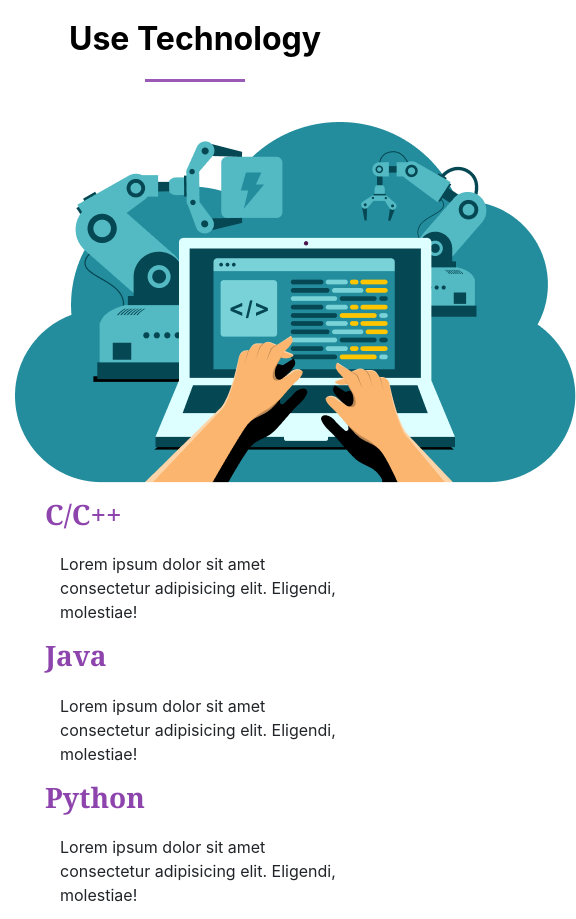
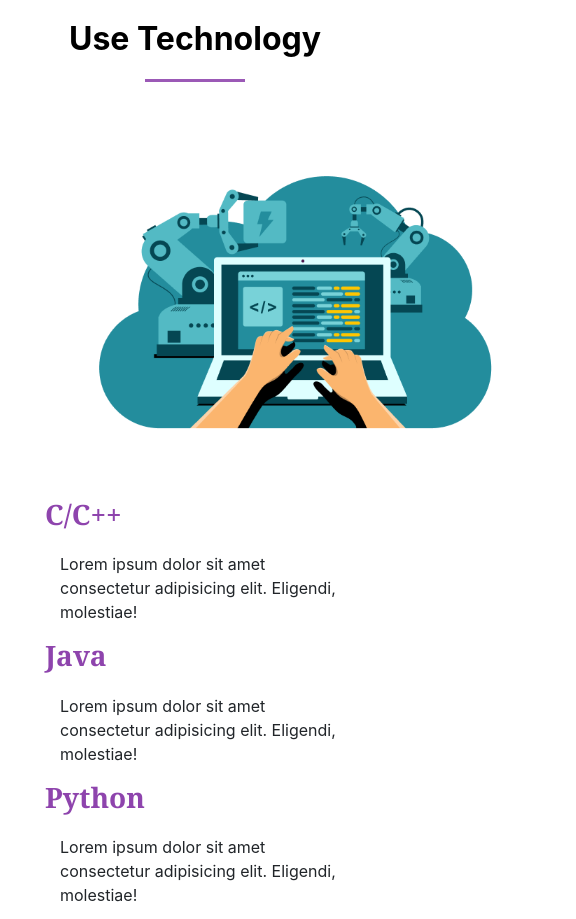
Before and after one commit to study-love-edm/Portfolio, a plain HTML site: page index.html in a window 390 px wide. Shown: the part 1720-2639 px from the top of the page, 576 px wide, since content can reach past the window. Drawn offline with nearby package versions, Linux system fonts and the light colour scheme.

Commit message:
change in use-technology image

```diff
--- a/style.css
+++ b/style.css
@@ -148,7 +148,20 @@
     transform: scale(1.1);
     transition-duration: 0.2s;
 } */
+#use-technology .col-xl-6 img{
+    transition-duration: 0.3s;
+    display:inline-block;
+}
 
+@media screen and (max-width:800px) {
+    #use-technology .col-xl-6 img{
+        transform: scale(0.7);
+        transition-duration: 0.3s;
+        display: block;
+        margin: 0;
+        padding:0;
+    }
+}
 
 #use-technology .topic-row{
     margin:0;
```
